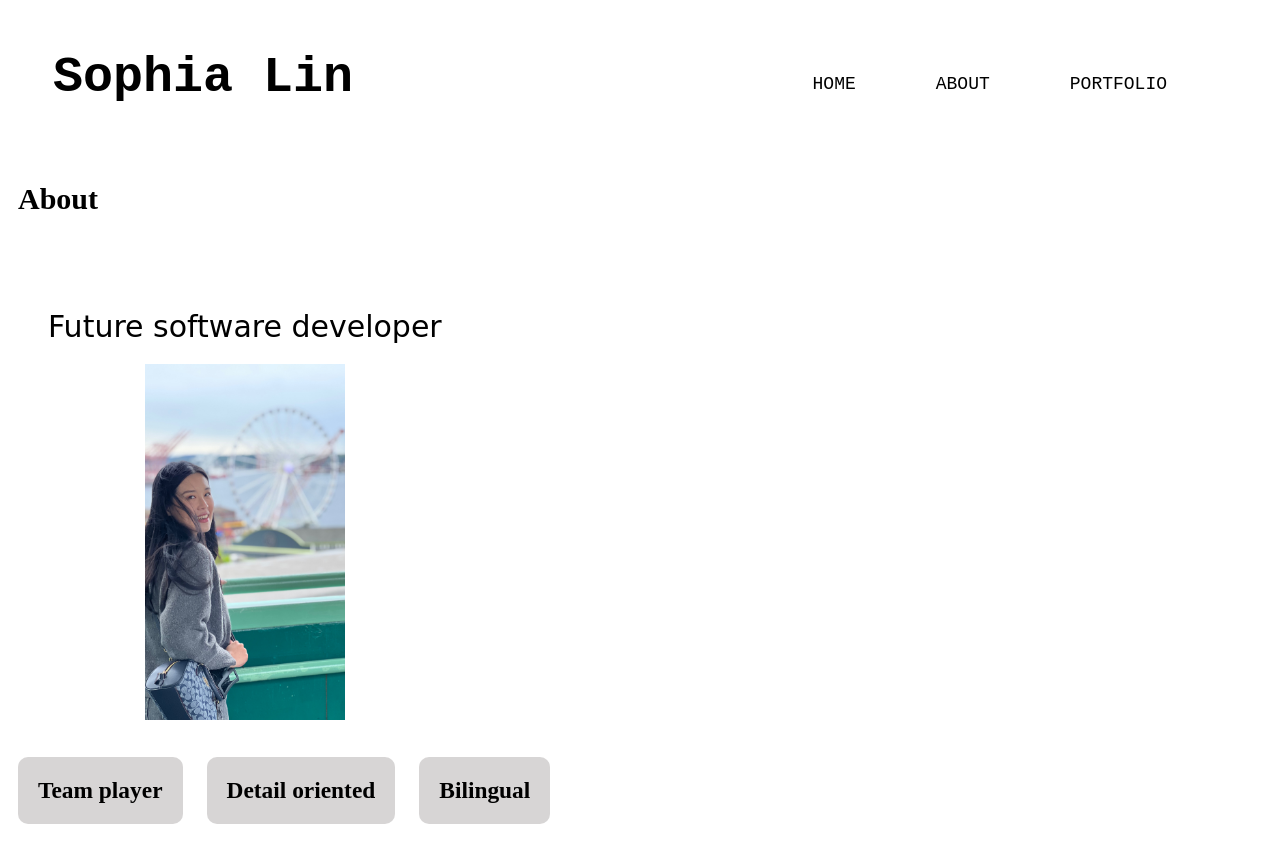
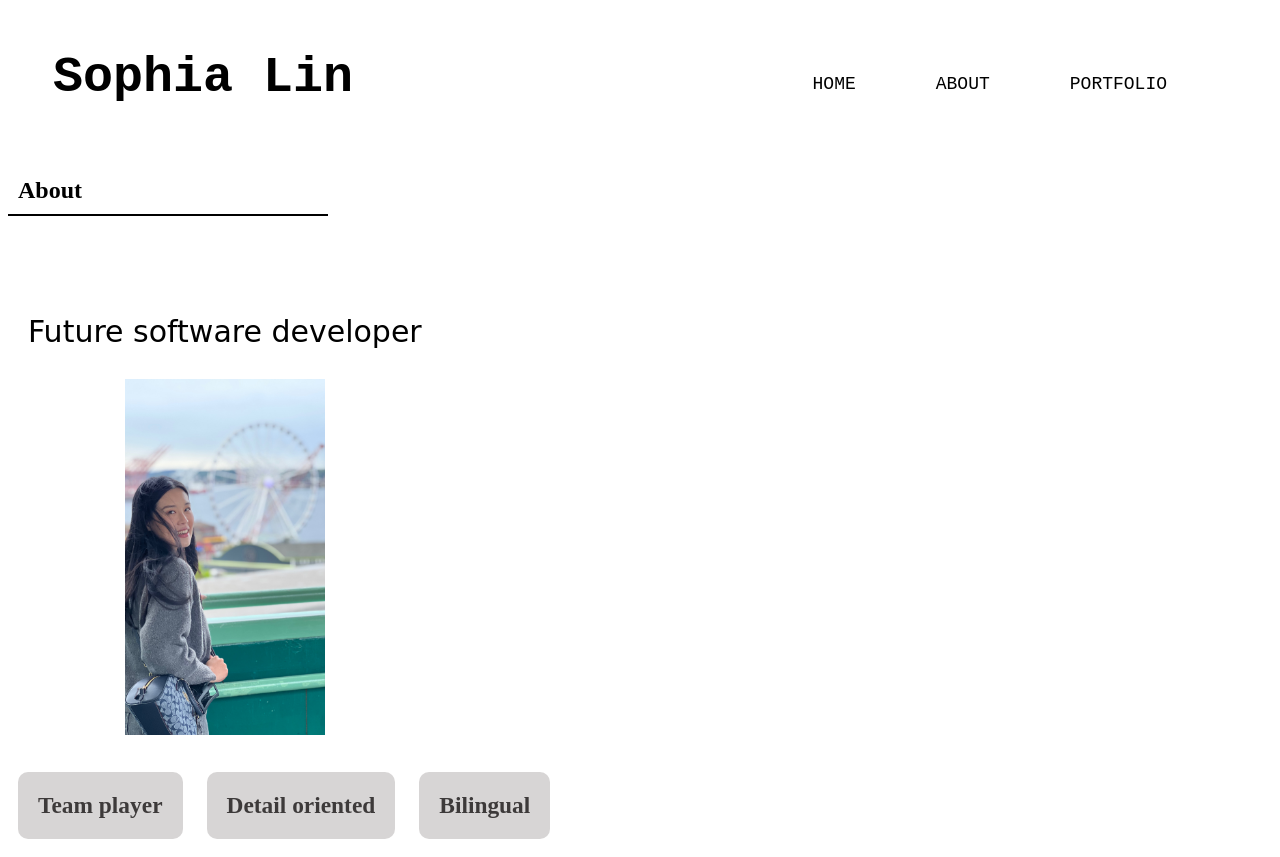
Before and after one commit to sophiacplin/project02-personal-websiteii, a plain HTML site: page about.html in a window 1280 px wide. Drawn offline with Linux system fonts and the light colour scheme.

Commit message:
finishing up

```diff
--- a/style.css
+++ b/style.css
@@ -10,7 +10,6 @@
   padding: 25px;
   font-family: monospace;
   justify-content: space-between;
-
 }
 
 .logo a {
@@ -32,7 +31,7 @@ li a {
   margin-right: 80px;
 }
 
-.home-image>img{
+.home-image>img {
   width: 380px;
   margin: 0px 5px
 }
@@ -40,34 +39,28 @@ li a {
 
 /* entering CSS for about page */
 
-.about-page>h2{
-  font-size: 30px;
-
-  font-weight: bolder;
-  display: block;
+.about-page>h2 {
   color: black;
   padding: 10px;
-  border: 2px;
-  border-color: black;
+  border-bottom: 2px solid black;
+  margin-bottom: 50px;
+  width: 300px;
   }
 
-.about-intro{
+.about-intro {
   text-align: center;
   font-size: 30px;
   font-family: cursive;
 display: inline-block;
-margin: 20px;
-
+margin: 0px 20px 20px 20px;
 }
 
-.about-intro>p{
-  margin: 20px;
-}
 .about-image{
   width:200px
 }
 
-.about-blocks{
+.about-blocks {
+  color:rgb(61, 58, 58);
   font-size: 20px;
   font-family: 'Times New Roman', Times, serif;
   background-color: rgba(180, 178, 178, 0.539);
@@ -83,6 +76,12 @@ margin: 20px;
 
 /* entering style of portfolio */
 
+.portfolio-header {
+  border-bottom: 2px solid black;
+  margin-bottom: 50px;
+  width: 300px;
+}
+
 .portfolio-blocks {
   padding: 15px;
   margin: 10px;
```
Also changed, not shown: portfolio.html (+2 -1 lines).
